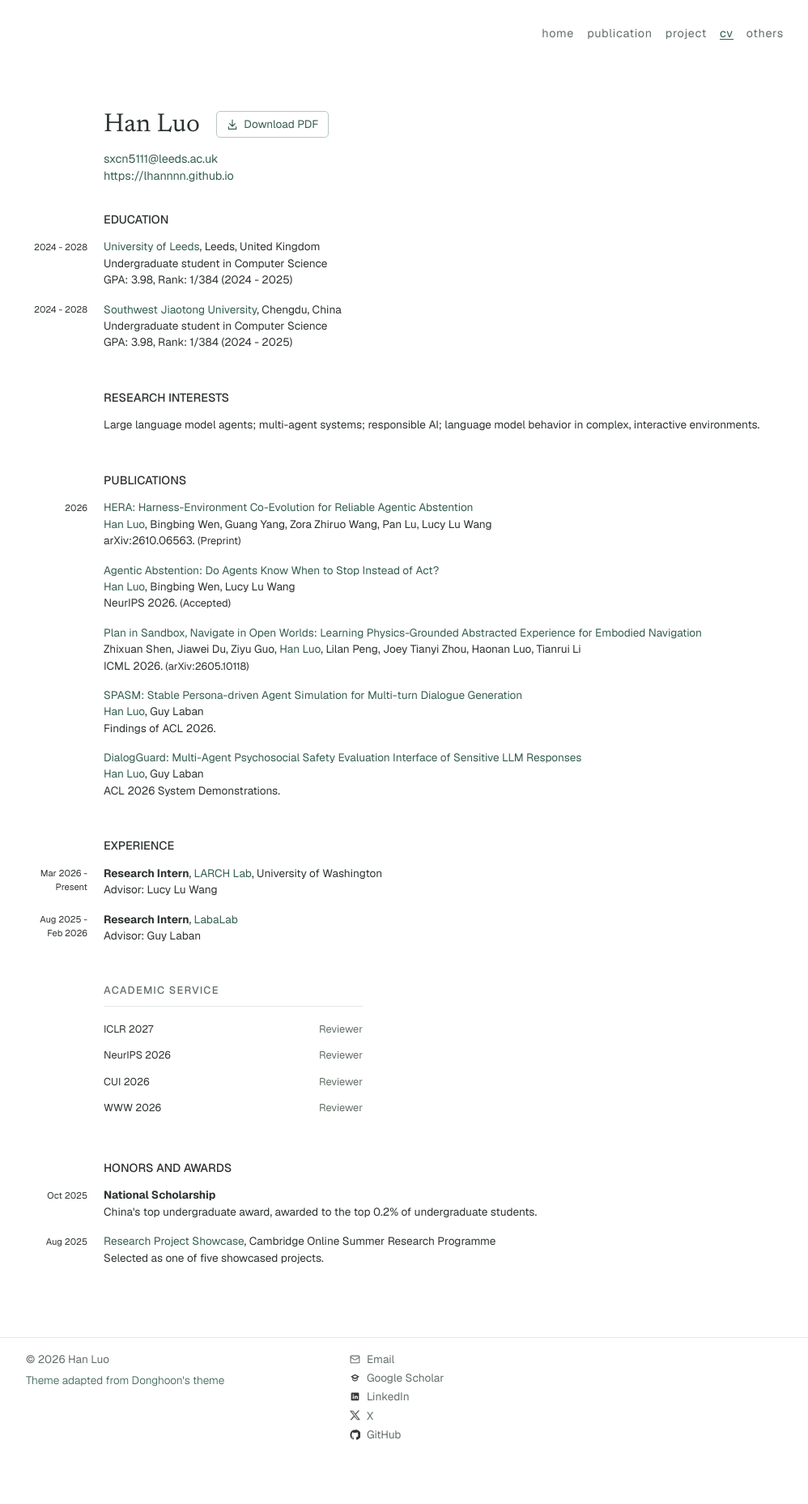
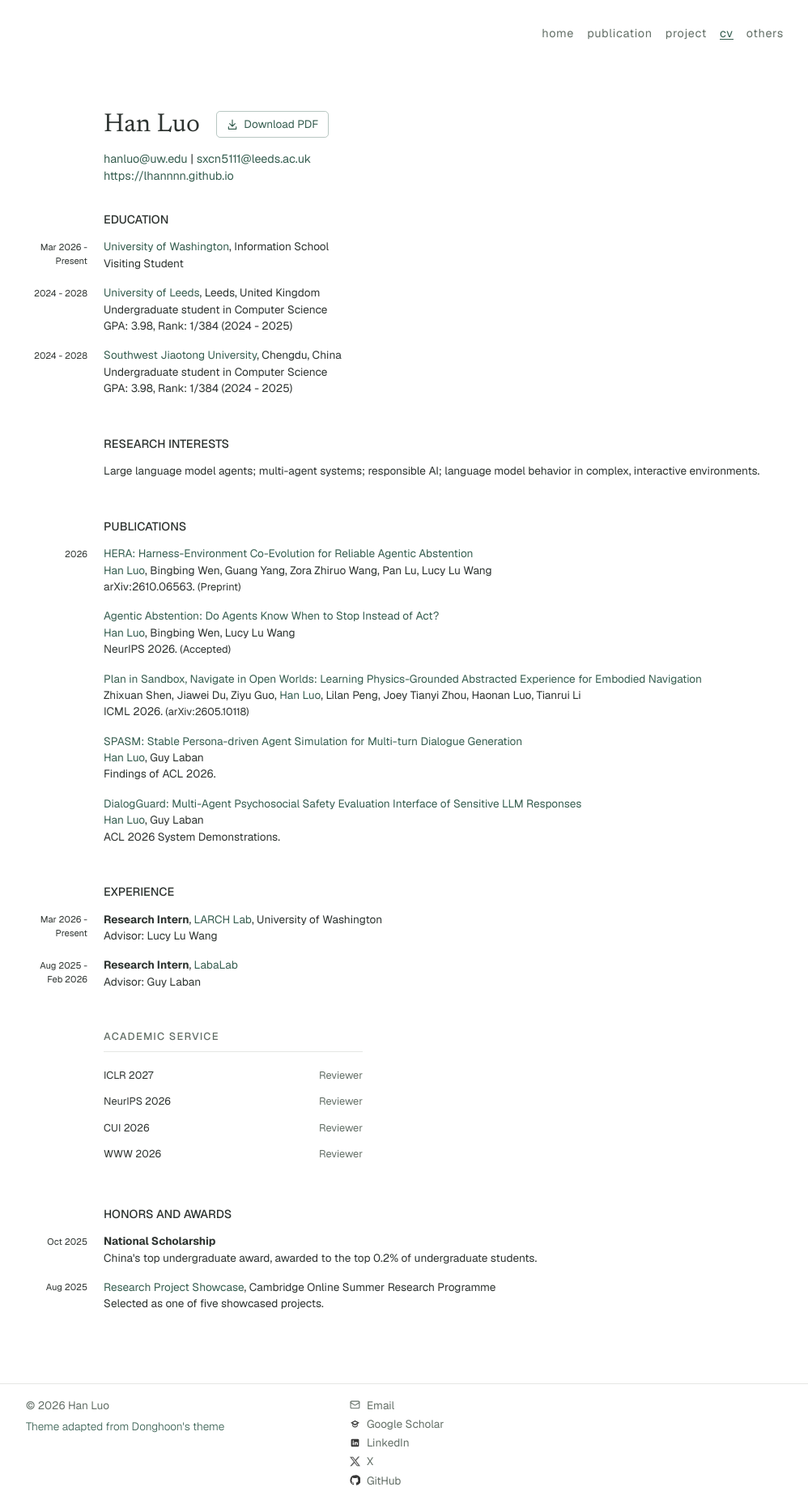
Before and after one commit to lhannnn/lhannnn.github.io, a Jekyll site: the page built from cv/index.html, in a window 1280 px wide. Shown: the whole page at 81% size, without its empty margins (140-1138 px from the left). Built offline with Jekyll 4.4.1, drawn with Linux system fonts in a browser that asks for light colours; nearby versions of some CDN libraries; some web fonts are replaced; before the commit the page ends 1800 px from its top, so only the background shows below that.

Commit message:
Add UW education and both email addresses to CV page

```diff
--- a/cv/index.html
+++ b/cv/index.html
@@ -21,13 +21,21 @@ description: Curriculum vitae of Han Luo
           </a>
         </div>
         <p>
-          <a href="mailto:{{ site.author.email }}">{{ site.author.email }}</a><br>
+          <a href="mailto:hanluo@uw.edu">hanluo@uw.edu</a> |
+          <a href="mailto:sxcn5111@leeds.ac.uk">sxcn5111@leeds.ac.uk</a><br>
           <a href="{{ site.author.url }}">{{ site.author.url }}</a>
         </p>
       </header>
 
       <section>
         <h2>Education</h2>
+        <div class="cv-dated-entry">
+          <div class="cv-dated-date">Mar 2026 - Present</div>
+          <div class="cv-dated-content">
+            <b><a href="https://www.washington.edu/">University of Washington</a></b>, Information School<br>
+            Visiting Student
+          </div>
+        </div>
         <div class="cv-dated-entry">
           <div class="cv-dated-date">2024 - 2028</div>
           <div class="cv-dated-content">
```
